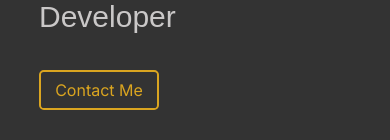
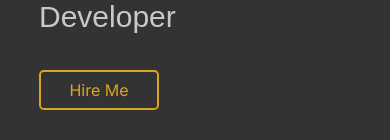
Before and after one commit to Aman8244/New-Portfolio, a Next.js app: page / in a window 390 px wide. Shown: the part 268-408 px from the top of the page. Built offline with nearby package versions, Linux system fonts and the light colour scheme.

Commit message:
added responsive design

```diff
--- a/app/page.js
+++ b/app/page.js
@@ -35,7 +35,7 @@ export default function Home() {
                 I'M <span>Aman Singh</span><br />
                 Full Stack MERN Developer
               </p>
-              <button className="contact-btn">Contact Me</button>
+              <button className="contact-btn">Hire Me</button>
             </div>
           </section>
           <section className="profile-pic">
```
